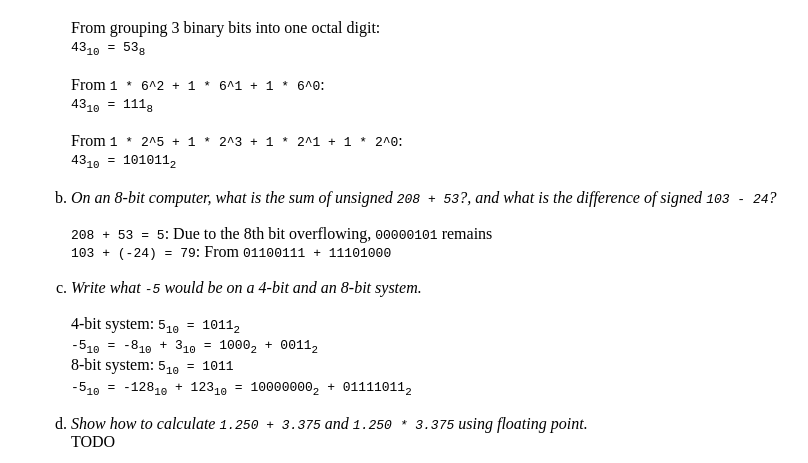
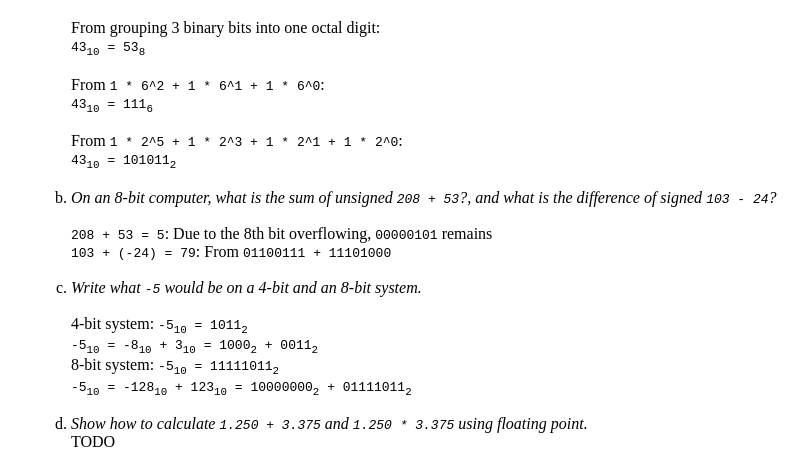
Before and after one commit to jhucsf/spring2022, a Jekyll site: the page built from resources/exam1review-solutions.md, in a window 1280 px wide and 900 px high, scrolled down 374 px. Shown: the part 158-621 px from the top of the window, without its empty margins (225-1033 px from the left). Built offline with Jekyll 4.4.1, drawn with Linux system fonts in a browser that asks for light colours.

Commit message:
corrections

```diff
--- a/resources/exam1review-solutions.md
+++ b/resources/exam1review-solutions.md
@@ -31,7 +31,7 @@ In all questions, assume signed integers use two's complement representation.
       <br><br>
     From <code>1 * 6^2 + 1 * 6^1 + 1 * 6^0</code>:
       <br>
-    <code>43<sub>10</sub> = 111<sub>8</sub></code>
+    <code>43<sub>10</sub> = 111<sub>6</sub></code>
       <br><br>
     From <code>1 * 2^5 + 1 * 2^3 + 1 * 2^1 + 1 * 2^0</code>:
       <br>
@@ -53,11 +53,11 @@ In all questions, assume signed integers use two's complement representation.
 
     <i>Write what <code>-5</code> would be on a 4-bit and an 8-bit system.</i>
       <br><br>
-    4-bit system: <code>5<sub>10</sub> = 1011<sub>2</sub></code>
+    4-bit system: <code>-5<sub>10</sub> = 1011<sub>2</sub></code>
       <br>
     <code>-5<sub>10</sub> = -8<sub>10</sub> + 3<sub>10</sub> = 1000<sub>2</sub> + 0011<sub>2</sub></code>
       <br>
-    8-bit system: <code>5<sub>10</sub> = 1011</code>
+    8-bit system: <code>-5<sub>10</sub> = 11111011<sub>2</sub></code>
       <br>
     <code>-5<sub>10</sub> = -128<sub>10</sub> + 123<sub>10</sub> = 10000000<sub>2</sub> + 01111011<sub>2</sub></code>
       <br><br>
```
